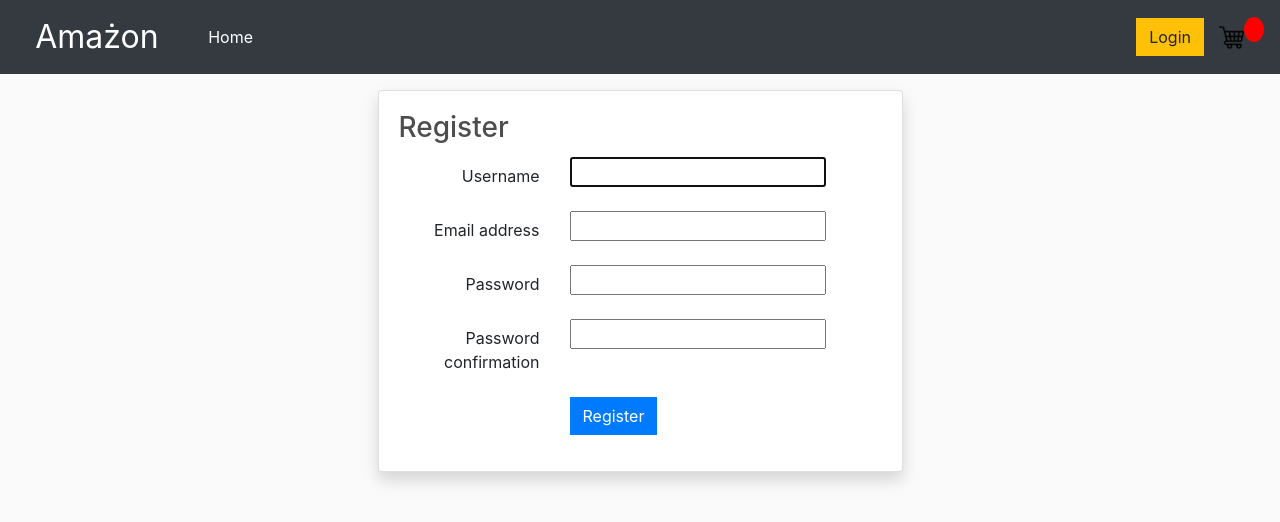
After one commit to Kaldinn/E-Commerce_Django, a Django app: page /register/ in a window 1280 px wide. The commit adds this page. Shown: the top 522 px of the page. Run offline with Django 4.2, Linux system fonts and the light colour scheme; some libraries are stand-ins or nearby versions.

Commit message:
implementing register/login feature

```diff
--- /dev/null
+++ b/store/forms.py
@@ -0,0 +1,11 @@
+from django.forms import ModelForm
+from django.contrib.auth.forms import UserCreationForm
+from django.contrib.auth.models import User
+from django import forms
+
+from .models import Order
+
+class CreateUserForm(UserCreationForm):
+    class Meta:
+        model = User
+        fields = ['username', 'email', 'password1', 'password2']
--- /dev/null
+++ b/store/templates/store/register.html
@@ -0,0 +1,48 @@
+{% extends 'store/main.html' %}
+{% load static %}
+
+{% block content %}
+    <div class="container">
+        <div class="row justify-content-center">
+            <div class="col-md-6">
+                <div class="card shadow">
+                    <div class="card-body">
+                        <h3 class="card-title">Register</h3>
+                        <form method="POST" action="">
+                            {% csrf_token %}
+                            <div class="form-group row">
+                                <label for="{{ form.username.id_for_label }}" class="col-md-4 col-form-label text-md-right">{{ form.username.label }}</label>
+                                <div class="col-md-6">
+                                    {{ form.username }}
+                                </div>
+                            </div>
+                            <div class="form-group row">
+                                <label for="{{ form.email.id_for_label }}" class="col-md-4 col-form-label text-md-right">{{ form.email.label }}</label>
+                                <div class="col-md-6">
+                                    {{ form.email }}
+                                </div>
+                            </div>
+                            <div class="form-group row">
+                                <label for="{{ form.password1.id_for_label }}" class="col-md-4 col-form-label text-md-right">{{ form.password1.label }}</label>
+                                <div class="col-md-6">
+                                    {{ form.password1 }}
+                                </div>
+                            </div>
+                            <div class="form-group row">
+                                <label for="{{ form.password2.id_for_label }}" class="col-md-4 col-form-label text-md-right">{{ form.password2.label }}</label>
+                                <div class="col-md-6">
+                                    {{ form.password2 }}
+                                </div>
+                            </div>
+                            <div class="form-group row">
+                                <div class="col-md-6 offset-md-4">
+                                    <button type="submit" class="btn btn-primary">Register</button>
+                                </div>
+                            </div>
+                        </form>
+                    </div>
+                </div>
+            </div>
+        </div>
+    </div>
+{% endblock %}
--- a/store/urls.py
+++ b/store/urls.py
@@ -6,5 +6,7 @@ urlpatterns = [
     path('cart/', views.cart, name='cart'),
     path('checkout/', views.checkout, name='checkout'),
     path('update_item/', views.update_item, name='update_item'),
-    path('process_order/', views.process_order, name='process_order')
+    path('process_order/', views.process_order, name='process_order'),
+    path('login/', views.login_page, name='login'),
+    path('register/', views.register_page, name='register')
 ]
--- a/store/views.py
+++ b/store/views.py
@@ -1,14 +1,21 @@
 from django.shortcuts import render
-from .models import *
 from django.http import JsonResponse
+from django.contrib.auth.forms import UserCreationForm
+
 import json
 import datetime
-from .utils import cookie_cart, cart_data
+
+from .utils import cookie_cart, cart_data, guest_order
+from .models import *
+from .forms import CreateUserForm
 
 # Create your views here.
 def store(request):
     data = cart_data(request)
+
     cart_items = data['cart_items']
+    order = data['order']
+    items = data['items']
 
     products = Product.objects.all()
     context = {'products': products, 'cart_items': cart_items}
@@ -68,23 +75,41 @@ def process_order(request):
     if request.user.is_authenticated:
         customer = request.user.customer
         order, created = Order.objects.get_or_create(customer=customer, complete=False)
-        total = float(data['form']['total'])
-        order.transaction_id = transaction_id
 
-        if total == order.get_cart_total:
-            order.complete = True
-        order.save()
-
-        if order.shipping == True:
-            ShippingAdress.objects.create(
-                customer=customer,
-                order=order,
-                adress=data['shipping']['adress'],
-                city=data['shipping']['city'],
-                state=data['shipping']['state'],
-                zipcode=data['shipping']['zipcode']
-            )
 
     else:
-        print('User is not logged in')
+        customer, order = guest_order(request, data)
+
+    total = float(data['form']['total'])
+    order.transaction_id = transaction_id
+
+    if total == order.get_cart_total:
+        order.complete = True
+    order.save()
+
+    if order.shipping == True:
+        ShippingAdress.objects.create(
+            customer=customer,
+            order=order,
+            adress=data['shipping']['adress'],
+            city=data['shipping']['city'],
+            state=data['shipping']['state'],
+            zipcode=data['shipping']['zipcode']
+        )
+
     return JsonResponse('Payment Complete', safe=False)
+
+def login_page(request):
+    context = {}
+    return render(request, 'store/login.html')
+
+def register_page(request):
+    form = CreateUserForm()
+
+    if request.method == 'POST':
+        form = CreateUserForm(request.POST)
+        if form.is_valid():
+            form.save()
+
+    context = {'form': form}
+    return render(request, 'store/register.html', context)
```
Also changed, not shown: store/templates/store/checkout.html (+8 -0 lines), store/templates/store/login.html (added, +7 -0 lines), store/utils.py (+29 -0 lines).
